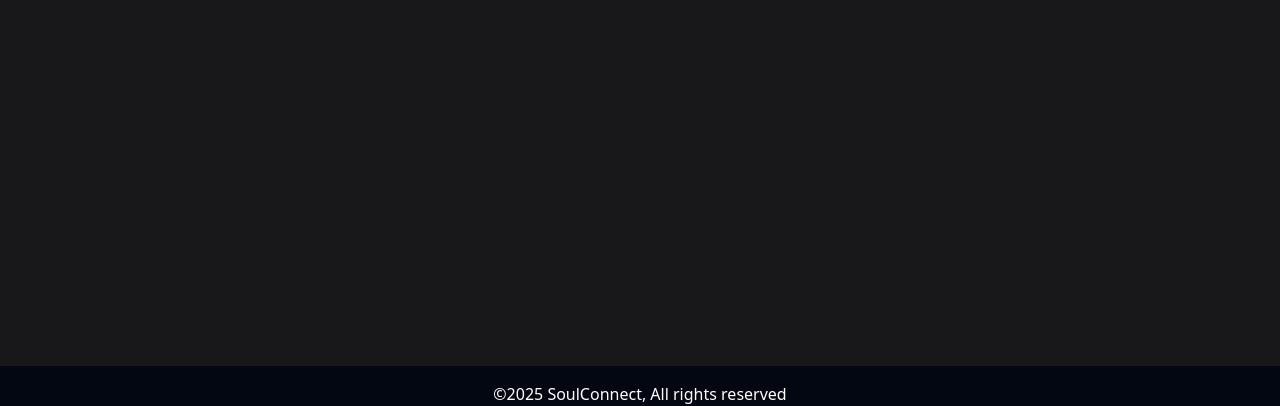
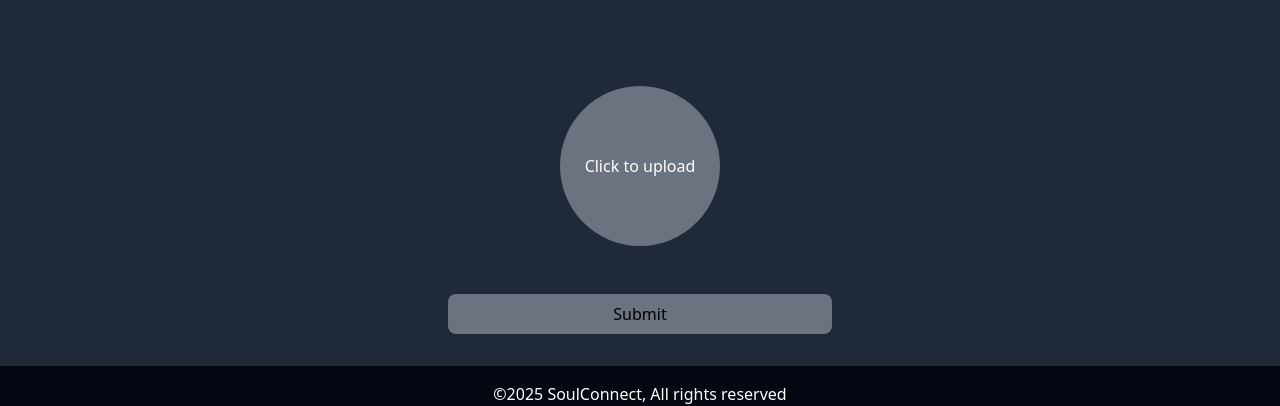
Before and after one commit to MerelRose/SoulConnect-front, a React (Create React App) app in the folder SoulConnect/: page /add in a window 1280 px wide. Shown: the part 378-784 px from the top of the page. Built offline with nearby package versions, Linux system fonts and the light colour scheme.

Commit message:
Rename Profile component to Profiel and add UploadAndDisplayImage component for image upload functionality

```diff
--- a/SoulConnect/src/App.js
+++ b/SoulConnect/src/App.js
@@ -8,7 +8,7 @@ import Dashboard from './Pages/dashboard';
 import { AuthProvider } from './authcontext';
 import Home from './Pages/components/login';
 import Voorwaarden from './Pages/components/voorwaarden';
-import Profile from './Pages/components/profiel';
+import Profiel from './Pages/components/profiel';
 import Add from './Pages/components/add';
 
 // Header component
@@ -62,7 +62,7 @@ const App = () => {
           <Route path="/" element={<Navigate to="/landing" replace />} />
           <Route path="/landing" element={<Landing />} />
           <Route path="/dashboard" element={<Dashboard />} />
-          <Route path="/profile" element={<Profile />} />
+          <Route path="/profiel" element={<Profiel />} />
           <Route path="/voorwaarden" element={<Voorwaarden />} />
           <Route path="/add" element={<Add />} />
           <Route path="/home" element={<Home />} />
--- /dev/null
+++ b/SoulConnect/src/Pages/components/add.js
@@ -0,0 +1,112 @@
+import React, { useState } from "react";
+import axios from "axios";
+
+const UploadAndDisplayImage = () => {
+    const user_id = localStorage.getItem("user_id");
+    const [API_KEY] = useState("*anker");
+    const [selectedImage, setSelectedImage] = useState(null);
+    const [allowedTypes] = useState([
+        "image/png",
+        "image/jpeg",
+        "image/jpg",
+        "image/gif",
+        "image/raw",
+    ]);
+    const [errors, setErrors] = useState([]);
+
+    const handleImgSubmit = async (event) => {
+        event.preventDefault();
+        setErrors([]);
+
+        const formData = new FormData();
+        formData.append("id", selectedImage ? selectedImage.name : "");
+        formData.append("user_id", user_id);
+        formData.append("foto", selectedImage);
+
+        try {
+            const response = await axios.post("http://localhost:4200/fotos", formData, {
+                headers: {
+                    "api-key": API_KEY,
+                    "Content-Type": "multipart/form-data",
+                },
+            });
+            console.log("File uploaded successfully:", response.data);
+        } catch (error) {
+            if (error.response) {
+                console.error("Error response:", error.response.data);
+            } else if (error.request) {
+                console.error("Error request:", error.request);
+            } else {
+                console.error("Error message:", error.message);
+            }
+        }
+    };
+
+    const handleImageClick = () => {
+        document.getElementById("file").click();
+    };
+
+    return (
+        <div className="bg-gray-800 flex justify-center items-center p-48">
+            <div className="w-full max-w-md bg-grey-500 p-4 flex flex-col items-center justify-center">
+                <div
+                className="flex justify-center items-center flex-col cursor-pointer"
+                    onClick={handleImageClick}
+                >
+                    {selectedImage ? (
+                        <div className="flex justify-center items-center" style={{ width: "250px", height: "150px" }}>
+                            <img
+                                alt="profile"
+                                className="rounded-full border border-white object-cover m-2 hover:bg-gray-700 "
+                                src={URL.createObjectURL(selectedImage)}
+                                style={{ width: "150px", height: "150px" }}
+                            />
+                        </div>
+                    ) : (
+                        <div className="w-40 h-40 rounded-full flex justify-center items-center bg-gray-500 text-white hover:bg-gray-700 "                       >
+                            Click to upload
+                        </div>
+                    )}
+                </div>
+                <br />
+                <form
+                    onSubmit={handleImgSubmit}
+                    style={{ display: "flex", flexDirection: "column", alignItems: "center" }}
+                >
+                    <input
+                        id="file"
+                        type="file"
+                        name="file"
+                        className="hidden"
+                        onChange={(event) => {
+                            const file = event.target.files[0];
+                            if (file && allowedTypes.includes(file.type.toLowerCase())) {
+                                setSelectedImage(file);
+                            } else {
+                                setErrors(["File type not allowed"]);
+                            }
+                        }}
+                    />
+                    <br />
+                    <button
+                        type="submit"
+                        className="text-black bg-gray-500 rounded-lg bottom-0 w-96 h-10 hover:bg-gray-700"
+                    >
+                        Submit
+                    </button>
+                </form>
+                {errors.length > 0 && (
+                    <div>
+                        {errors.map((error, index) => (
+                            <p key={index} style={{ color: "red" }}>
+                                {error}
+                            </p>
+                        ))}
+                    </div>
+                )}
+            </div>
+        </div>
+    );
+};
+
+export default UploadAndDisplayImage;
```
